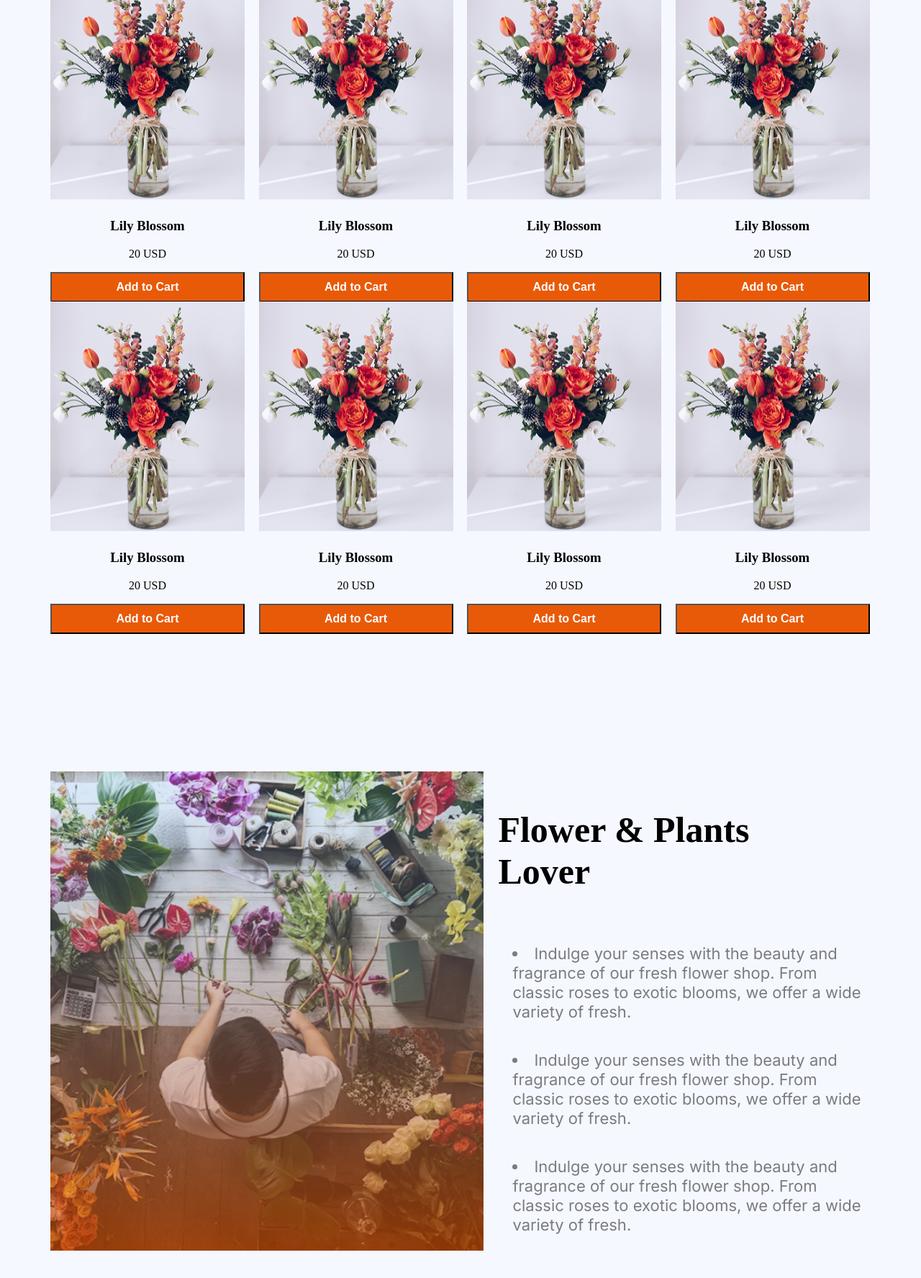
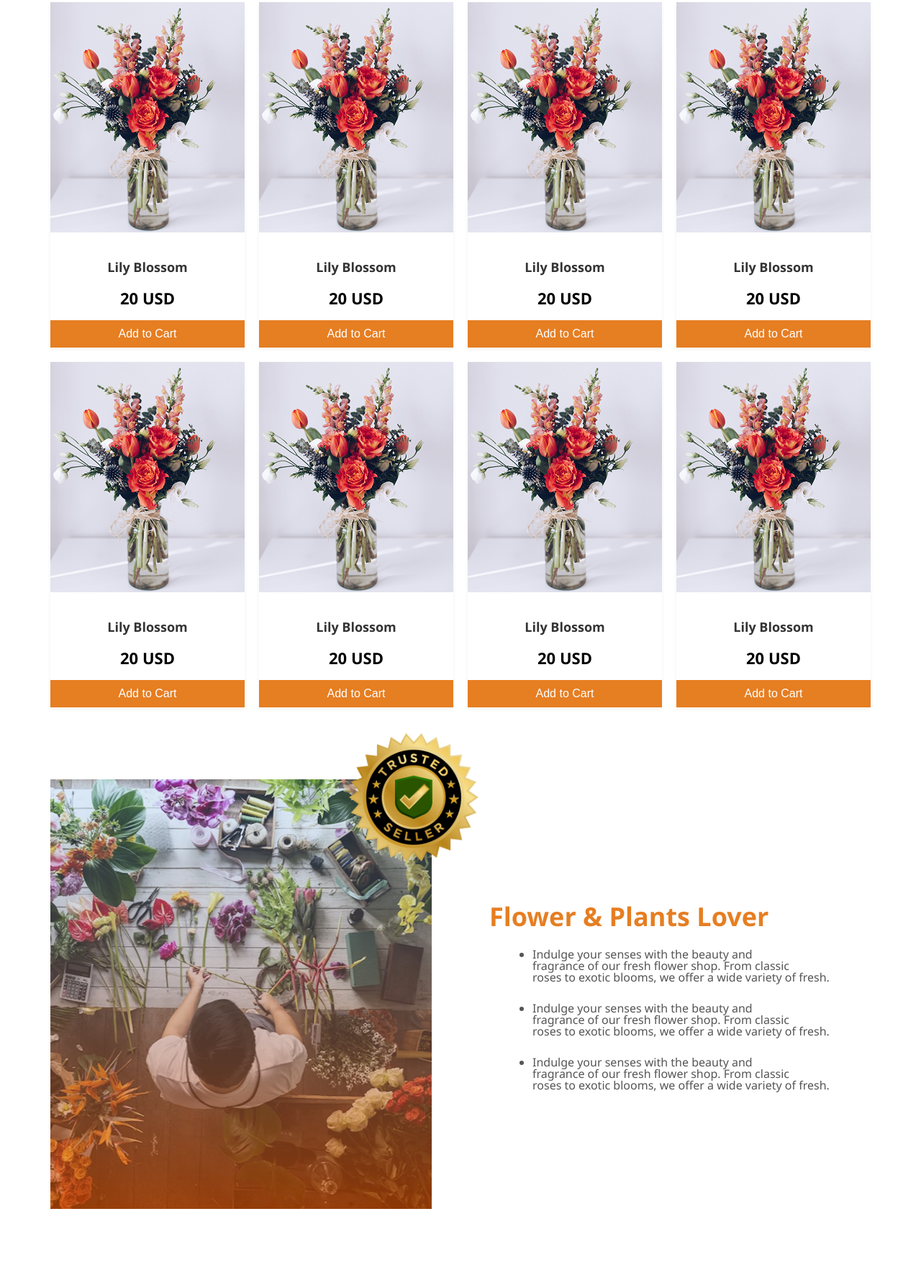
Before and after one commit to asifemran890/My-Second-Assignment-, a plain HTML site: page index.html in a window 1280 px wide. Shown: the part 764-2540 px from the top of the page at 72% size. Before the commit the page ends 2506 px from the top, so only its background shows below. Drawn offline with Linux system fonts and the light colour scheme.

Commit message:
added my all section

```diff
--- a/index.html
+++ b/index.html
@@ -12,7 +12,7 @@
   </head>
   <body>
     <!--navber-->
-    <nav class="navbar">
+    <nav class="navbar container">
       <div class="logo">
         <img src="./assets/logo.png" alt="Faugei Logo" />
       </div>
@@ -28,41 +28,43 @@
 
     <main>
       <!--FLOWERS section-->
-      <section class="flowers-section">
-        <div class="flowers-text">
+      <section>
+        <div class="section-container">
+          <div class="text-block">
             <h2>
-            <span class="text-black">ALWAYS </span>
-            <span class="text-orange"> FRESH FLOWERS</span>
+              <span class="text-black">ALWAYS</span>
+              <span class="text-orange">FRESH FLOWERS</span>
             </h2>
-          <p class="text-dec">
+            <p class="description">
               Indulge your senses with the beauty and fragrance of our fresh
               flower shop. From classic roses to exotic blooms, we offer a wide
               variety of fresh flowers that are perfect for any occasion.
             </p>
           </div>
-        <div class="img-flower">
+          <div class="image-block">
             <img src="./assets/hero-flower.png" alt="" />
+          </div>
         </div>
       </section>
       <!-- our plant-->
       <section>
-        <div class="plant-container plant-items">
+        <div class="plant-container container">
+          <div class="plant-items">
             <h2><span class="text-orange">Our</span> Plants</h2>
-          <p>
+            <p class="indulge-text">
               Indulge your senses with the beauty and fragrance of our fresh
               flower shop. From classic roses to exotic blooms, we offer a wide
               variety of fresh.
             </p>
           </div>
-        <div class="plant-flex plant-items">
-          <div class="card-container">
+          <div class="plant-flex">
             <div class="plant-card">
               <img src="./assets/sample-flower-image.png" alt="" />
               <h3>Lily Blossom</h3>
               <p class="plant-price">20 USD</p>
               <button class="add-cart">Add to Cart</button>
             </div>
-          </div>
+
             <div class="card-container">
               <div class="plant-card">
                 <img src="./assets/sample-flower-image.png" alt="" />
@@ -120,30 +122,34 @@
               </div>
             </div>
           </div>
+        </div>
       </section>
       <!--Flower & Plants Lover SECTION-->
       <section>
-        <div class="flower-lover">
-          <div>
+        <div class="flower-section">
+          <div class="image-box">
             <img src="./assets/flower-store.png" alt="" />
+            <img src="./assets/trusted-badge.png  " alt="" class="badge" />
           </div>
-          <div class="flower">
-            <h2>Flower & Plants <br />Lover</h2>
+          <div class="content-box">
+            <h2>Flower & Plants Lover</h2>
+            <ul>
               <li>
-              Indulge your senses with the beauty and fragrance of our fresh
-              flower shop. From classic roses to exotic blooms, we offer a wide
-              variety of fresh.
+                Indulge your senses with the beauty and <br />fragrance of our
+                fresh flower shop. From classic <br />roses to exotic blooms, we
+                offer a wide variety of fresh.
               </li>
               <li>
-              Indulge your senses with the beauty and fragrance of our fresh
-              flower shop. From classic roses to exotic blooms, we offer a wide
-              variety of fresh.
+                Indulge your senses with the beauty and <br />fragrance of our
+                fresh flower shop. From classic <br />roses to exotic blooms, we
+                offer a wide variety of fresh.
               </li>
               <li>
-              Indulge your senses with the beauty and fragrance of our fresh
-              flower shop. From classic roses to exotic blooms, we offer a wide
-              variety of fresh.
+                Indulge your senses with the beauty and <br />fragrance of our
+                fresh flower shop. From classic <br />roses to exotic blooms, we
+                offer a wide variety of fresh.
               </li>
+            </ul>
           </div>
         </div>
       </section>
--- a/style.css
+++ b/style.css
@@ -1,24 +1,37 @@
 @import url("https://fonts.googleapis.com/css2?family=Inter:ital,opsz,wght@0,14..32,100..900;1,14..32,100..900&family=Noto+Serif:ital,wght@0,100..900;1,100..900&display=swap");
 
 body {
+  font-family: "Inter", sans-serif;
+  background-color: #ffffff;
+  color: #333;
+}
+.container {
+  width: 100%;
   max-width: 1140px;
   margin: 0 auto;
-  background: #f5f8ff;
 }
-
+section {
+  margin: 100px auto;
+}
 /*navber sytle */
 .navbar {
   display: flex;
   justify-content: space-between;
   align-items: center;
-  padding: 20px 40px;
-  background: #f6f8fe;
+  padding: 10px 20px;
+  /*background: #ffffff;*/
 }
 
 .logo img {
-  height: 60px;
+  height: 71px;
+  width: 135px;
 }
 
+.logo {
+  display: flex;
+  align-items: center;
+  gap: 10px;
+}
 .nav-right {
   display: flex;
   align-items: center;
@@ -37,7 +50,7 @@ body {
   text-decoration: none;
   color: #777;
   font-weight: 500;
-  font-size: 16px;
+  font-size: 1rem;
 }
 
 .nav-links a.active {
@@ -45,133 +58,162 @@ body {
   color: #000;
 }
 .cart {
-  font-size: 16px;
+  font-size: 1rem;
   color: #000;
   display: flex;
   align-items: center;
   gap: 8px;
 }
+/* hero Section*/
 
-.flowers-section {
-  display: flex;
+.section-container {
   max-width: 1140px;
   margin: 0 auto;
+  display: flex;
   align-items: center;
   justify-content: space-between;
-  gap: 40px;
-  padding: 40px 0px;
+  gap: 20px;
   font-family: "Segoe UI", sans-serif;
 }
-
-.flowers-text {
+.text-block {
   flex: 1;
+  padding: 0px 20px;
+}
+.text-block h2 {
+  font-size: 48px;
+  margin: 0;
+  line-height: 1.2;
+  font-family: "Noto Serif", serif;
 }
 .text-black {
   color: #222;
 }
-.lowers-text h2 {
-  font-size: 65px;
-  font-weight: 700;
-  font: "Noto Serif";
-  height: 1px;
+.text-orange {
+  color: #e67e22;
 }
-.text-orange {
-  color: #e95a08;
-}
-
-.text-dec {
+.description {
   margin-top: 20px;
   font-size: 16px;
   color: #666;
   line-height: 1.6;
 }
-.img-flower {
+.image-block {
+  width: 100%;
   flex: 1;
-  text-align: right;
 }
-.img-flower img {
+.image-block img {
   max-width: 100%;
   height: auto;
 }
 
+/* hero Section */
+
 .plant-container {
   max-width: 1140px;
   margin: 0 auto;
-  padding: 40px 0px;
+  /* padding: 20px 0px;*/
   font-family: "Segoe UI", sans-serif;
   text-align: center;
 }
+.plant-container h2 {
+  font-size: 40px;
+  margin-bottom: 10px;
+}
 
-/*plant-card*/
-
+.indulge-text {
+  color: #666;
+  font-size: 16px;
+  margin-bottom: 30px;
+  line-height: 1.6;
+}
 .plant-card {
-  width: 270px;
-  height: 443px;
-  flex-direction: column;
-  align-items: center;
+  background-color: #fff;
+  border: 0pc solid #ddd;
+  text-align: center;
+  box-shadow: 0 2px 6px rgb(0, 0, 0, 0.05);
 }
 
 .plant-flex {
   display: grid;
   grid-template-columns: repeat(4, 1fr);
-  gap: 18px;
+  gap: 20px;
 }
 
-.plant-items {
-  width: 1140px;
-  top: 182px;
-  left: 150px;
-}
-.plant-price h3 {
-  color: #111111;
-  font-weight: 500;
+.plant-card h3 {
+  color: #333;
+  font-size: 18px;
+  margin-bottom: 5px;
 }
 .plant-card img {
-  height: 322px;
-  width: 270px;
+  height: auto;
+  width: 100%;
+  margin-bottom: 10px;
 }
-.plant-card h3,
-p {
-  text-align: center;
-}
-.add-cart {
-  width: 100%;
-  background: rgb(233, 90, 8);
-  color: rgb(255, 255, 255);
-  font-size: 16px;
-  font-weight: 600;
-  padding: 10px;
+.plant-price {
+  color: black;
+  font-size: 22px;
+  margin: 16px 0px;
+  font-weight: bold;
 }
 
-.flower-lover {
-  display: flex;
-  justify-content: space-between;
-
-  margin-top: 210px;
-  gap: 20px;
-}
-.flower-lover img {
-  height: 666px;
-  flex: none;
+.add-cart {
+  border: none;
+  width: 100%;
+  background-color: #e67e22;
+  color: #fff;
+  font-size: 1rem;
+  padding: 10px 16px;
+  cursor: pointer;
+  transition: background-color 0.2s ease;
 }
 
-.flower h2 {
+/*Flower & Plants Lover SECTION*/
+
+.flower-section {
+  display: flex;
+  align-items: center;
+  max-width: 1140px;
+  margin: 0 auto;
+  gap: 80px;
+  font-family: "segoe UI", sans-serif;
+}
+
+.image-box {
+  position: relative;
+  flex: 1;
+}
+.image-box img:first-child {
+  width: 530px;
+  height: 597px;
+  display: block;
+}
+
+.badge {
+  position: absolute;
+  top: -100px;
+  right: -100px;
+  width: 250px;
+  height: auto;
+}
+
+.content-box {
+  flex: 1;
+}
+
+.content-box h2 {
+  font-size: 36px;
+  color: #e67e22;
+  margin-bottom: 20px;
+}
+
+.content-box ul li {
+  font-size: 16px;
+  margin-bottom: 15px;
+  margin-left: 20px;
+  line-height: 1;
+  color: #555;
   width: 540px;
-  height: 137px;
-  display: flex;
-  justify-content: center;
-  flex-direction: column;
-  font-weight: 700;
-  font-size: 50px;
-}
-.flower li {
-  color: rgba(0, 0, 0, 0.5);
-  font-family: Inter;
-  font-size: 22px;
-  font-weight: 400;
-  line-height: 27px;
-  text-align: left;
-  padding: 20px;
+  height: 60px;
 }
 
 @media screen and (max-width: 576px) {
```
Lines whose indentation alone changed are shown as unchanged.
